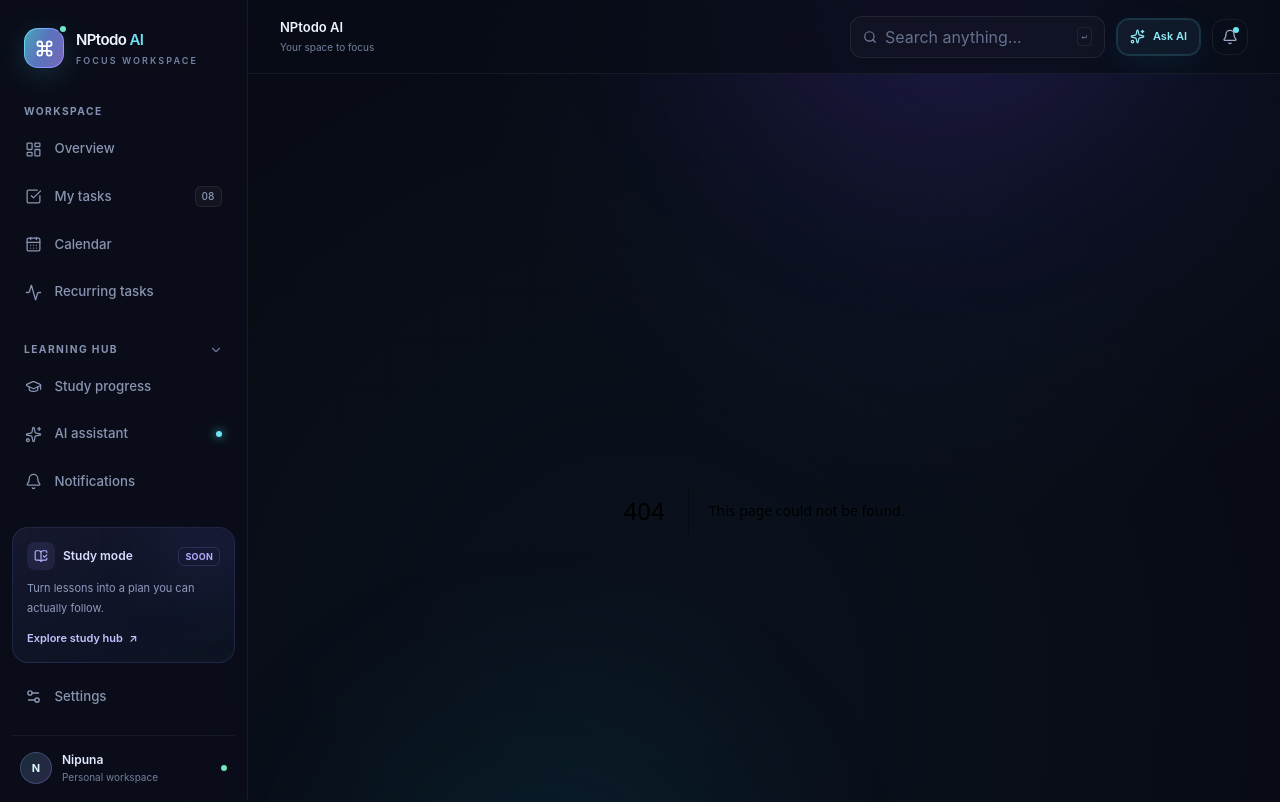
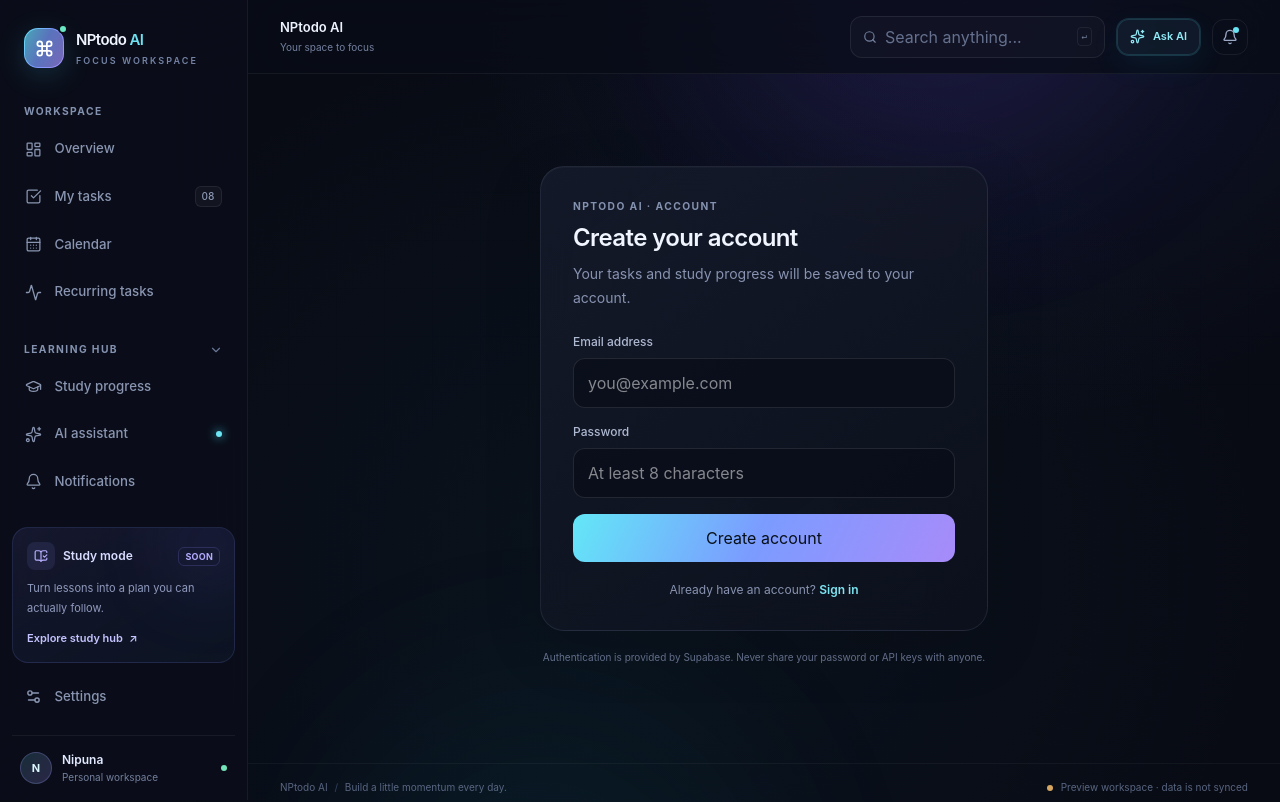
Before and after one commit to Nipunapromod/nptodo-ai, a Next.js app: page /signup in a window 1280 px wide. Before the commit this address had no page. Shown: the top 802 px of the page. Built offline with nearby package versions, Linux system fonts and the light colour scheme.

Commit message:
feat: add Stage 2 app/signup/page.tsx

```diff
--- /dev/null
+++ b/app/signup/page.tsx
@@ -0,0 +1,5 @@
+import { AuthForm } from "@/components/auth-form";
+
+export default function SignupPage() {
+  return <div className="mx-auto max-w-5xl py-8 sm:py-14"><AuthForm mode="signup" /></div>;
+}
```
